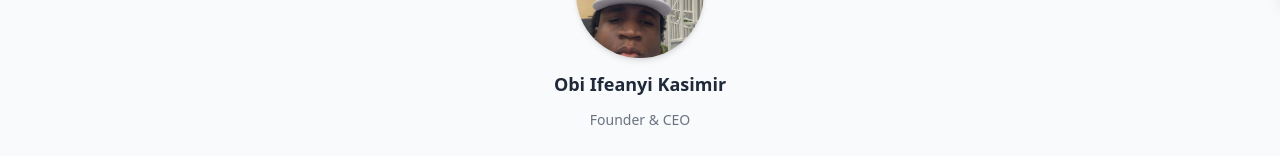
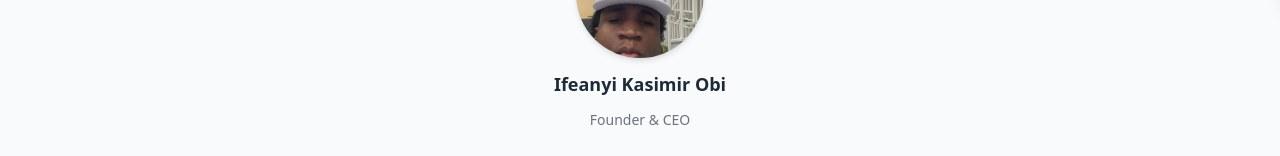
Before and after one commit to NonsoCoding/CapitalGadgetz, a Next.js app: page / in a window 1280 px wide. Shown: the part 796-952 px from the top of the page. Built offline with nearby package versions, Linux system fonts and the light colour scheme; no server answers; the database is empty.

Commit message:
nonsolatest

```diff
--- a/package.json
+++ b/package.json
@@ -24,9 +24,11 @@
     "@types/node": "^20",
     "@types/react": "^19",
     "@types/react-dom": "^19",
+    "autoprefixer": "^10.4.21",
     "eslint": "^9",
     "eslint-config-next": "15.5.3",
-    "tailwindcss": "^4",
+    "postcss": "^8.5.6",
+    "tailwindcss": "^4.1.13",
     "typescript": "^5"
   }
 }
--- a/src/components/About.tsx
+++ b/src/components/About.tsx
@@ -40,7 +40,7 @@ const About = () => {
               className="w-32 h-32 rounded-full object-cover shadow-md"
             />
             <p className="font-semibold text-lg text-gray-800">
-              Obi Ifeanyi Kasimir
+              Ifeanyi Kasimir Obi
             </p>
             <p className="text-sm text-gray-500">Founder & CEO</p>
           </motion.div>
```
Also changed, not shown: 1 other file (tests, documents, lock files or other folders).
